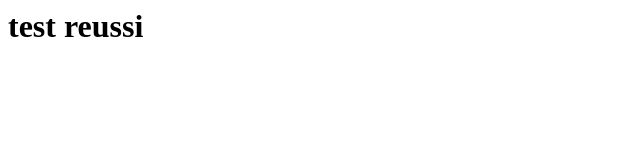
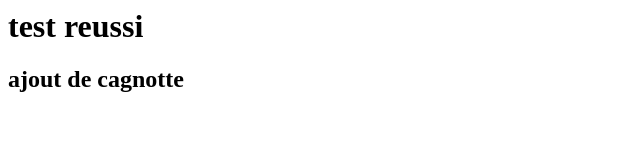
Before and after one commit to Yaacov-Zerrad/test, a plain HTML site: page index.html in a window 1280 px wide. Shown: the whole page, without its empty margins (0-640 px from the left). Drawn offline with Linux system fonts and the light colour scheme.

Commit message:
realisation de cagnotte

```diff
--- a/index.html
+++ b/index.html
@@ -1 +1,3 @@
 <h1> test reussi</h1>
+
+<h2>ajout de cagnotte</h2>
```
